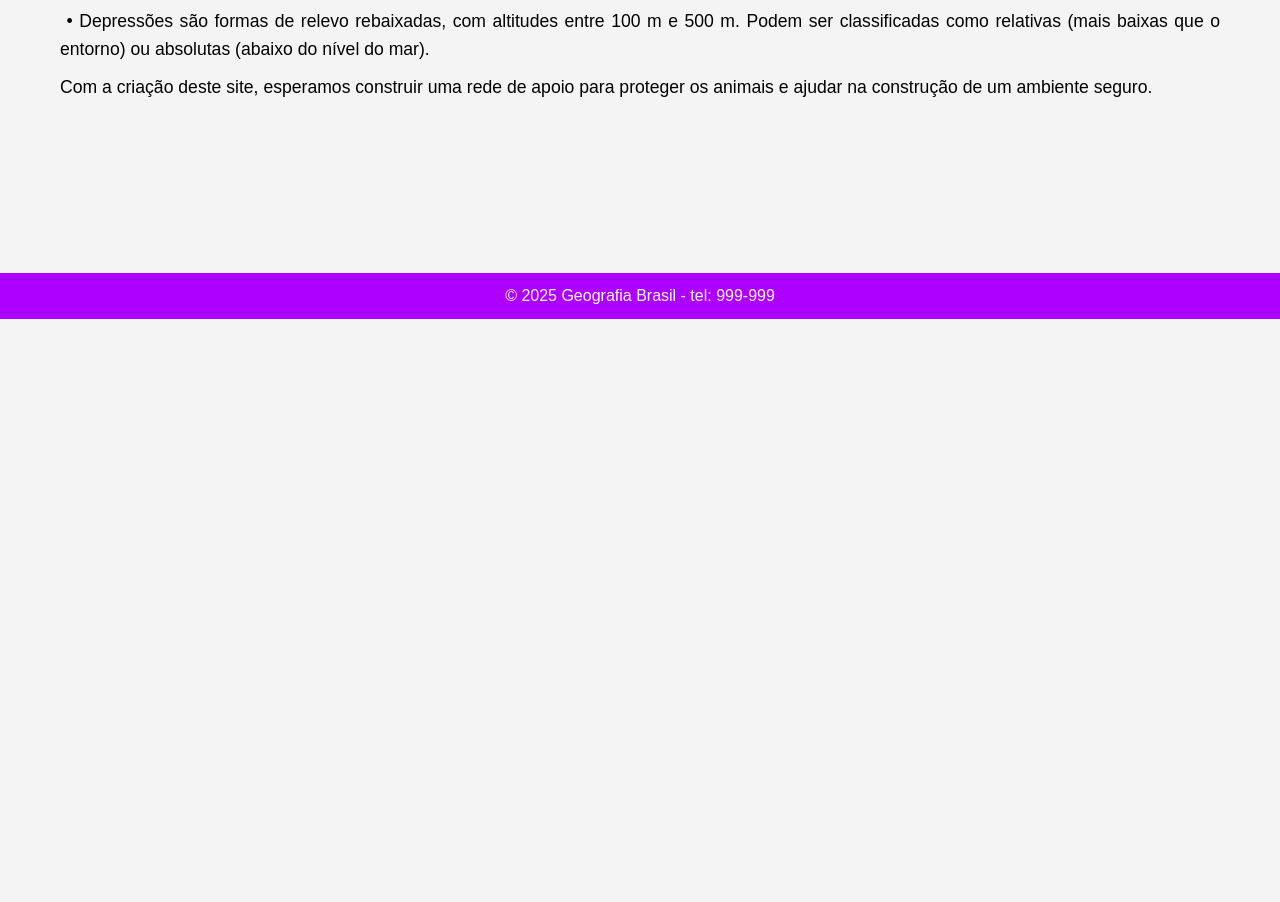
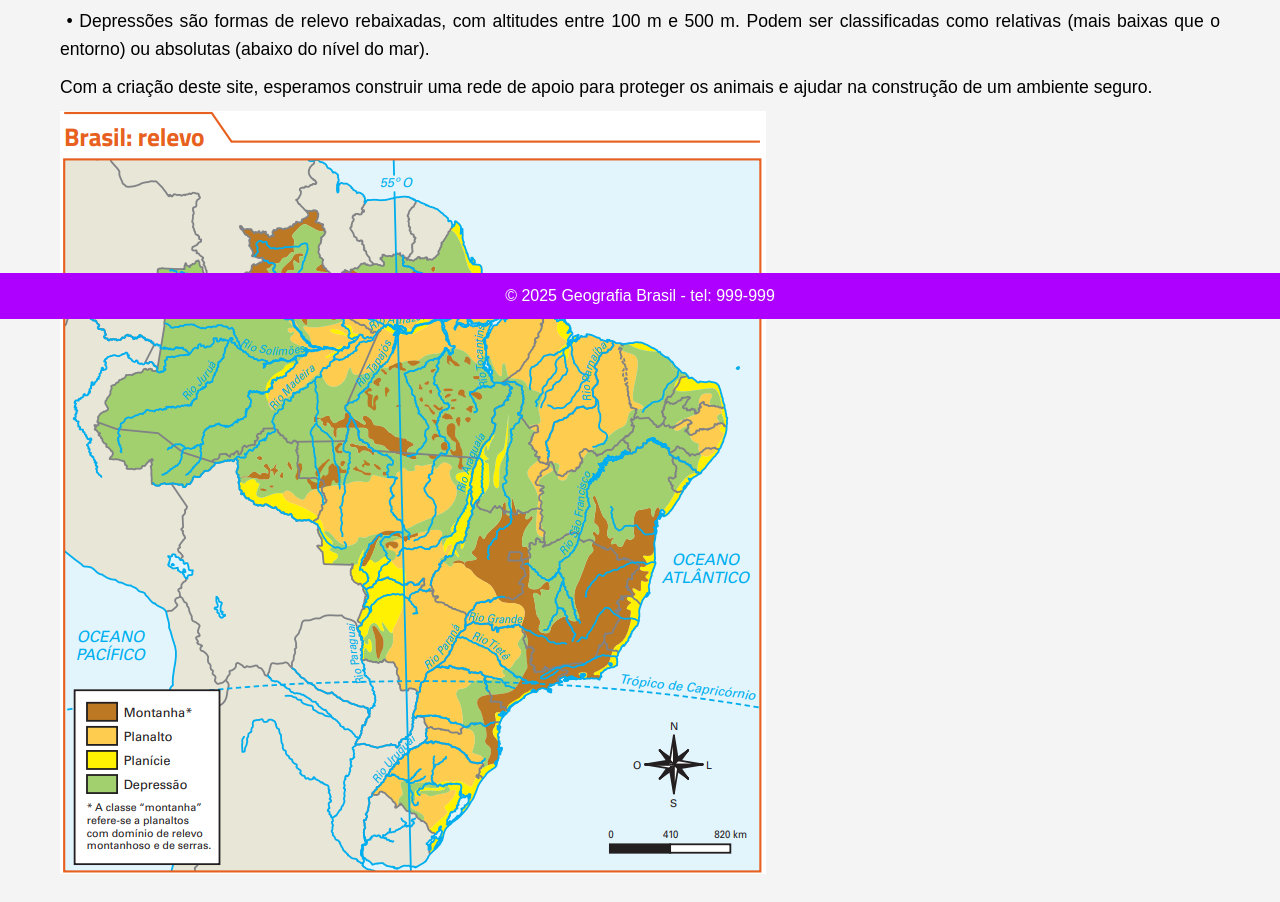
Before and after one commit to P4gli4ri/Geografia-Br, a plain HTML site: page mapas.html in a window 1280 px wide. Shown: the part 481-1383 px from the top of the page. Before the commit the page ends 800 px from the top, so only its background shows below. Drawn offline with Linux system fonts and the light colour scheme.

Commit message:
Add files via upload

```diff
--- a/mapas.html
+++ b/mapas.html
@@ -25,6 +25,7 @@
         <p>  • Planícies são formas de relevo recentes, localizadas em áreas de baixa altitude, próximas ao nível do mar. Suas superfícies são planas e pouco acidentadas, formadas pelo acúmulo de sedimentos de áreas mais elevadas ao redor.</p>
         <p>  • Depressões são formas de relevo rebaixadas, com altitudes entre 100 m e 500 m. Podem ser classificadas como relativas (mais baixas que o entorno) ou absolutas (abaixo do nível do mar).</p>
         <p>Com a criação deste site, esperamos construir uma rede de apoio para proteger os animais e ajudar na construção de um ambiente seguro.</p>
+        <img src="Mapa-Relevo-Brasil.png" alt="">
 
 
     </div>
```
Also changed, not shown: Mapa-Relevo-Brasil.png (added).
